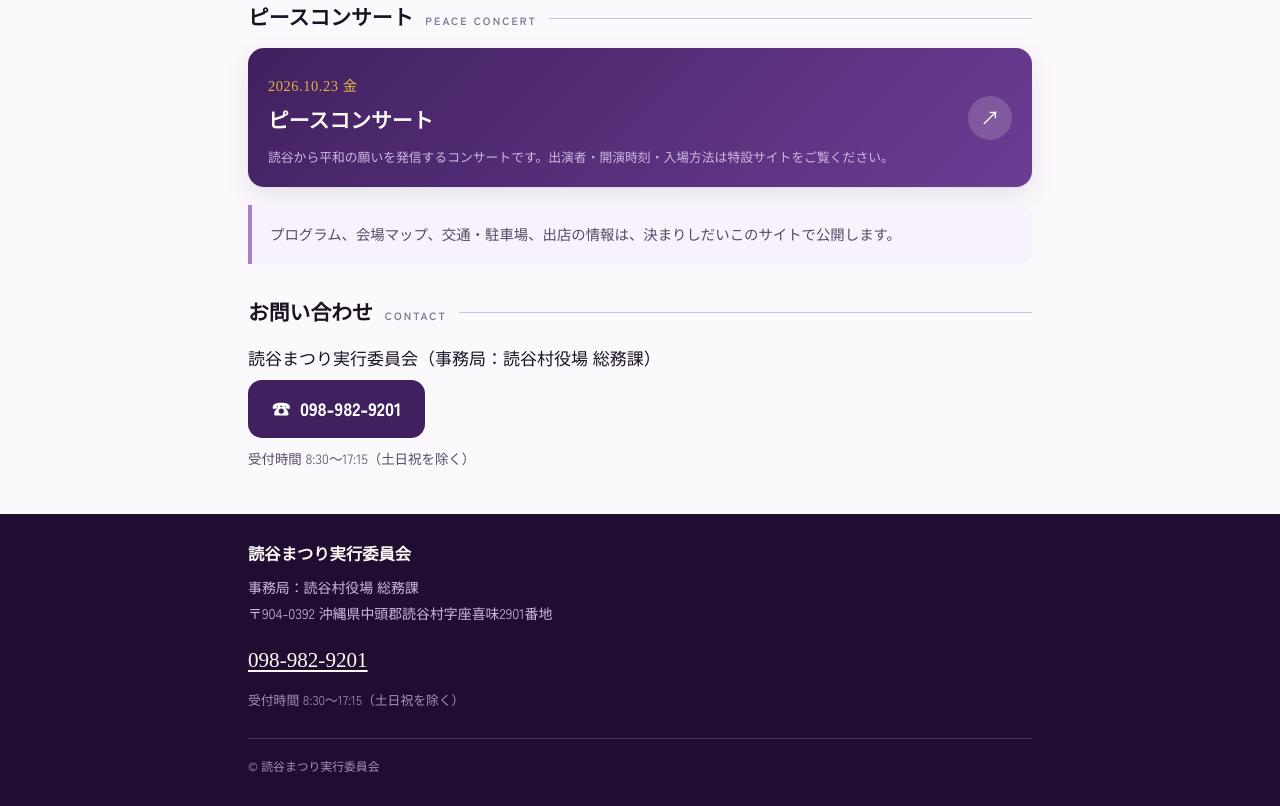
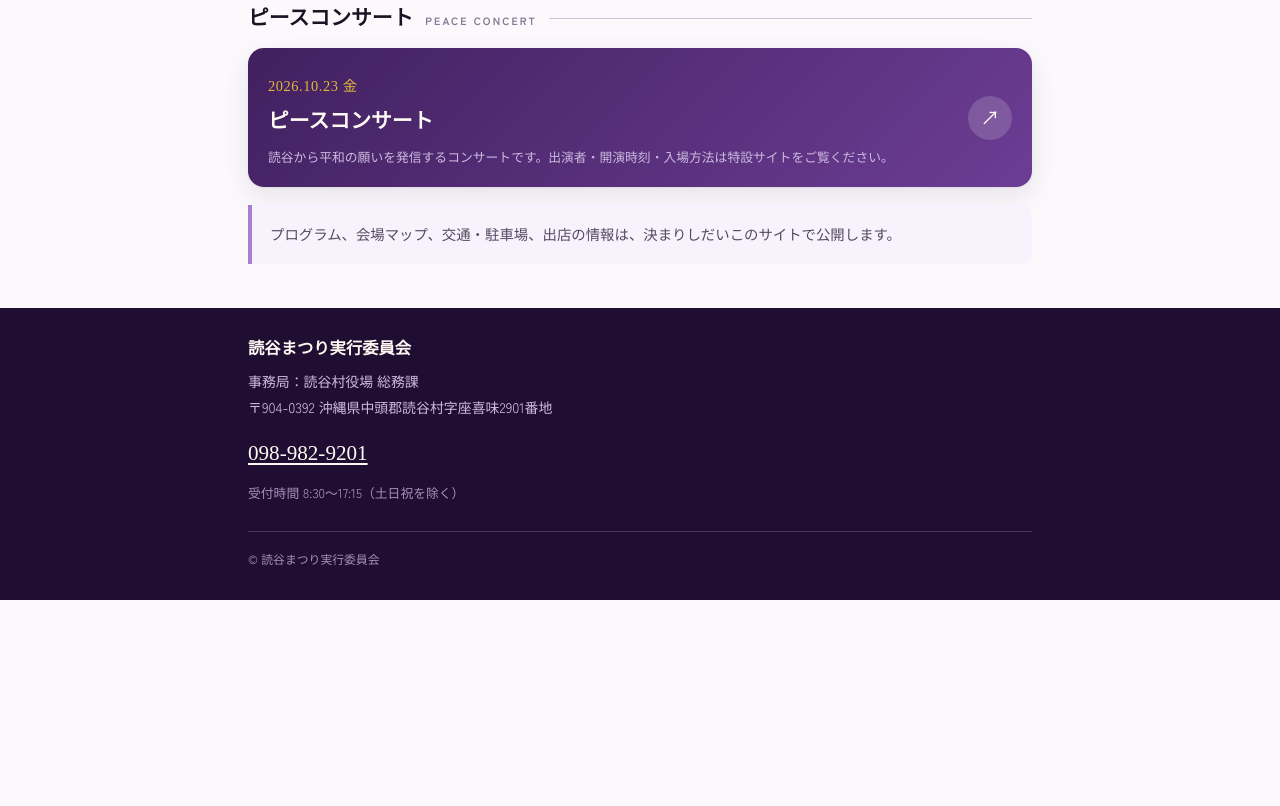
Before and after one commit to rgck1jp-ctrl/yomitanfestival, a plain HTML site: page index.html in a window 1280 px wide. Shown: the part 1018-1824 px from the top of the page. After the commit the page ends 1618 px from the top, so only its background shows below. Drawn offline with Linux system fonts and the light colour scheme; a web font is replaced by a local one.

Commit message:
Update index.html

```diff
--- a/index.html
+++ b/index.html
@@ -125,12 +125,8 @@ a:focus-visible,button:focus-visible{outline:3px solid var(--gold-l);outline-off
 .peace .go{flex:none;width:44px;height:44px;border-radius:50%;background:rgba(255,251,244,.16);
   display:grid;place-items:center;font-size:1.2rem}
 
-.note{margin-top:18px;padding:16px 18px;border-left:4px solid var(--plum-300);
+.note{margin-top:18px;margin-bottom:8px;padding:16px 18px;border-left:4px solid var(--plum-300);
   background:var(--plum-50);border-radius:0 12px 12px 0;font-size:.9rem;color:var(--ink-2)}
-
-.contact{display:inline-flex;align-items:center;gap:10px;min-height:58px;padding:0 24px;
-  border-radius:14px;background:var(--plum-700);color:#fff;font-weight:800;
-  text-decoration:none;font-size:1.12rem;margin-top:6px}
 
 /* ===== フッター ===== */
 footer{background:var(--plum-900);color:var(--onplum-2);margin-top:44px;
@@ -221,10 +217,6 @@ footer .cp{margin-top:26px;padding-top:16px;border-top:1px solid rgba(247,242,25
 
   <p class="note">プログラム、会場マップ、交通・駐車場、出店の情報は、決まりしだいこのサイトで公開します。</p>
 
-  <div class="sechead"><h2>お問い合わせ</h2><span class="en">CONTACT</span><i class="rule"></i></div>
-  <p>読谷まつり実行委員会（事務局：読谷村役場 総務課）</p>
-  <p><a class="contact" href="tel:0989829201">☎ <span class="tnum">098-982-9201</span></a></p>
-  <p style="font-size:.84rem;color:var(--ink-2);margin-top:8px">受付時間 8:30〜17:15（土日祝を除く）</p>
 </main>
 
 <footer><div class="wrap">
```
